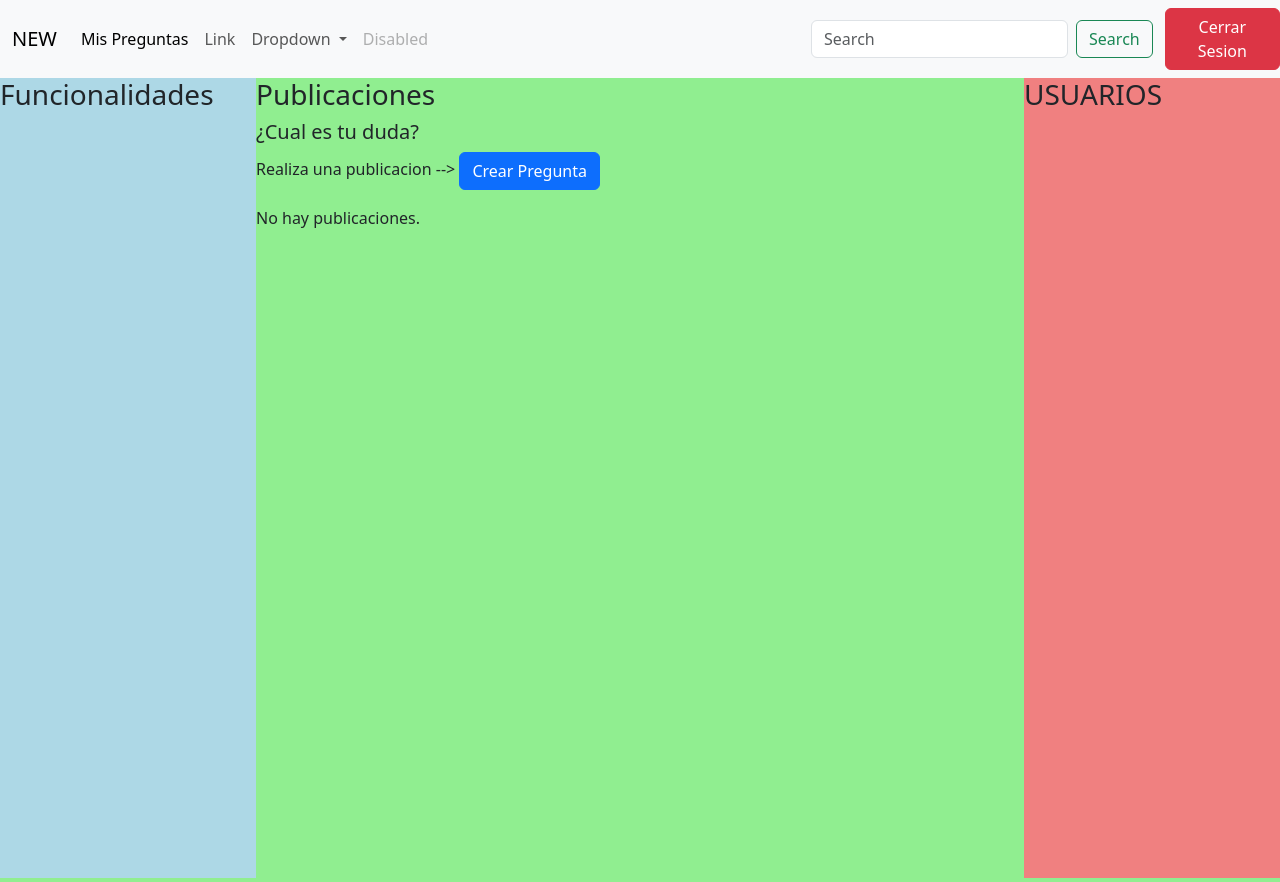
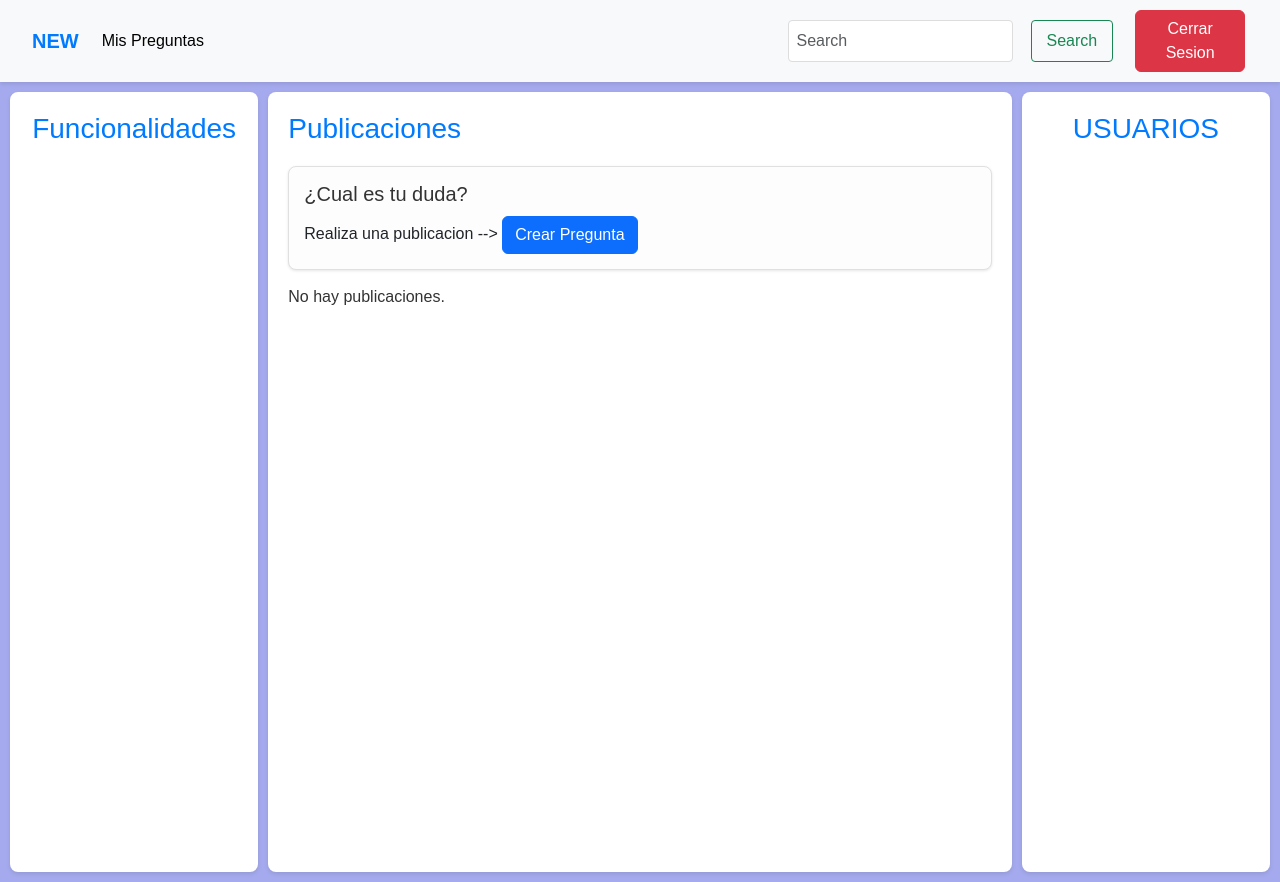
Before and after one commit to JuanjGomez/A02_FORO_GomezJuan_GonzalesAlejandro, a PHP site: page / in a window 1280 px wide. Run offline with PHP 8.4, Linux system fonts and the light colour scheme; the visitor is signed in with stand-in values (Sample User, id 1); data that the repository does not hold is empty; some libraries are stand-ins or nearby versions.

Commit message:
css y arreglos

```diff
--- a/index.php
+++ b/index.php
@@ -48,29 +48,11 @@
             </button>
             <div class="collapse navbar-collapse" id="navbarSupportedContent">
                 <ul class="navbar-nav me-auto mb-2 mb-lg-0">
-                    <li class="nav-item">
-                        <?php echo !isset($_SESSION['id']) ? "<form method='POST' action='./view/login.php'>
-                                                <button type='submit' class='btn btn-primary'>Login</button>
-                                            </form>" : ""; ?>
-                        <a class="nav-link active" aria-current="page" href="./view/miPregunta.php">Mis Preguntas</a>
-                    </li>
-                    <li class="nav-item">
-                        <a class="nav-link" href="formPregunta.php">Link</a>
-                    </li>
-                    <li class="nav-item dropdown">
-                        <a class="nav-link dropdown-toggle" href="#" role="button" data-bs-toggle="dropdown" aria-expanded="false">
-                            Dropdown
-                        </a>
-                        <ul class="dropdown-menu">
-                            <li><a class="dropdown-item" href="#">Action</a></li>
-                            <li><a class="dropdown-item" href="#">Another action</a></li>
-                            <li><hr class="dropdown-divider"></li>
-                            <li><a class="dropdown-item" href="#">Something else here</a></li>
-                        </ul>
-                    </li>
-                    <li class="nav-item">
-                        <a class="nav-link disabled" aria-disabled="true">Disabled</a>
-                    </li>
+                    <?php
+                    echo isset($_SESSION['id']) ? "<li class='nav-item'>
+                                                    <a class='nav-link active' aria-current='page' href='./view/miPregunta.php'>Mis Preguntas</a>
+                                                </li>" : "";
+                    ?>
                 </ul>
                 <?php
                     echo isset($_GET['query']) ? "<a href='index.php' class='dropdown-item'>Borrar Filtros</a>" : "";
@@ -98,7 +80,7 @@
             <h3>Publicaciones</h3>
             <?php
                 if(isset($_SESSION['id'])){
-                    echo "<div>
+                    echo "<div class='card'>
                         <h5>¿Cual es tu duda?</h5>
                         <p>Realiza una publicacion --> <a href='./view/formPregunta.php'><button class='btn btn-primary'>Crear Pregunta</button></a></p>
                     </div>";
--- a/styles/inicio.css
+++ b/styles/inicio.css
@@ -1,20 +1,131 @@
-#principal{
+/* General Reset */
+body, h1, h3, h5, p, a {
+    margin: 0;
+    padding: 0;
+    font-family: Arial, sans-serif;
+    box-sizing: border-box;
+}
+
+body {
+    background-color: #a5aaee;
+    color: #333;
+    font-size: 16px;
+    line-height: 1.5;
+}
+
+/* Navbar */
+nav.navbar {
+    background-color: #ffffff;
+    box-shadow: 0 2px 4px rgba(0, 0, 0, 0.1);
+    padding: 10px 20px;
+}
+
+nav.navbar .navbar-brand {
+    color: #007bff;
+    font-weight: bold;
+}
+
+nav.navbar a {
+    color: #007bff;
+    text-decoration: none;
+    margin-right: 15px;
+}
+
+nav.navbar a:hover {
+    text-decoration: underline;
+}
+
+nav.navbar button {
+    margin-left: 10px;
+}
+
+/* Main Sections */
+#principal {
     display: flex;
     width: 100%;
-    height: 100vh;
+    min-height: 100vh;
+    gap: 10px;
+    padding: 10px;
 }
 
-#left{
+/* Left Section */
+#left {
     width: 20%;
-    background-color: lightblue;
+    background-color: #ffffff;
+    border-radius: 8px;
+    box-shadow: 0 2px 4px rgba(0, 0, 0, 0.1);
+    padding: 20px;
+    text-align: center;
 }
 
-#center{
-    width: 60%;
-    background-color: lightgreen;
+#left h3 {
+    color: #007bff;
+    margin-bottom: 15px;
 }
 
-#right{
+/* Center Section */
+#center {
+    width: 60%;
+    background-color: #ffffff;
+    border-radius: 8px;
+    box-shadow: 0 2px 4px rgba(0, 0, 0, 0.1);
+    padding: 20px;
+}
+
+#center h3 {
+    color: #007bff;
+    margin-bottom: 20px;
+}
+
+#center .card {
+    background-color: #fdfdfd;
+    border: 1px solid #e0e0e0;
+    border-radius: 8px;
+    padding: 15px;
+    margin-bottom: 15px;
+    box-shadow: 0 1px 3px rgba(0, 0, 0, 0.1);
+}
+
+#center .card h5 {
+    color: #333;
+    margin-bottom: 10px;
+}
+
+/* Right Section */
+#right {
     width: 20%;
-    background-color: lightcoral;
+    background-color: #ffffff;
+    border-radius: 8px;
+    box-shadow: 0 2px 4px rgba(0, 0, 0, 0.1);
+    padding: 20px;
+    text-align: center;
 }
+
+#right h3 {
+    color: #007bff;
+    margin-bottom: 15px;
+}
+
+/* Forms */
+form input[type="search"] {
+    border: 1px solid #ddd;
+    border-radius: 4px;
+    padding: 8px;
+    width: 80%;
+}
+
+form button[type="submit"] {
+    border-radius: 4px;
+    padding: 8px 15px;
+    cursor: pointer;
+}
+
+/* Footer (optional if needed) */
+footer {
+    background-color: #f1f1f1;
+    color: #666;
+    text-align: center;
+    padding: 10px;
+    margin-top: 20px;
+    border-top: 1px solid #ddd;
+}
--- a/view/formRegistro.php
+++ b/view/formRegistro.php
@@ -11,12 +11,14 @@
 <head>
     <meta charset="UTF-8">
     <meta name="viewport" content="width=device-width, initial-scale=1.0">
+    <link rel="stylesheet" href="https://cdn.jsdelivr.net/npm/sweetalert2@11.14.5/dist/sweetalert2.min.css" integrity="sha256-qWVM38RAVYHA4W8TAlDdszO1hRaAq0ME7y2e9aab354=" crossorigin="anonymous">
+    <link href="https://cdn.jsdelivr.net/npm/bootstrap@5.3.3/dist/css/bootstrap.min.css" rel="stylesheet" integrity="sha384-QWTKZyjpPEjISv5WaRU9OFeRpok6YctnYmDr5pNlyT2bRjXh0JMhjY6hW+ALEwIH" crossorigin="anonymous">
     <link rel="stylesheet" href="../styles/form.css">
     <title>Registrarse</title>
 </head>
 <body>
     <header>
-        <a href="../index.php">INICIO</a><a href="login.php">LOGIN UP</a>
+        <a href="../index.php"><button class="btn btn-warning">INICIO</button></a><a href="login.php"><button class="btn btn-success">LOGIN UP</button></a>
     </header>
     <h1>REGISTRARSE</h1>
     <div>
@@ -76,6 +78,8 @@
             <input type="submit" id="boton" value="Registrarse" disabled>
         </form>
     </div>
+    <script src="https://cdn.jsdelivr.net/npm/sweetalert2@11.14.5/dist/sweetalert2.all.min.js" integrity="sha256-1m4qVbsdcSU19tulVTbeQReg0BjZiW6yGffnlr/NJu4=" crossorigin="anonymous"></script>
+    <script src="https://cdn.jsdelivr.net/npm/bootstrap@5.3.3/dist/js/bootstrap.bundle.min.js" integrity="sha384-YvpcrYf0tY3lHB60NNkmXc5s9fDVZLESaAA55NDzOxhy9GkcIdslK1eN7N6jIeHz" crossorigin="anonymous"></script>
     <script src="../validations/js/verifRegister.js"></script>
 </body>
 </html>
--- a/view/verPregunta.php
+++ b/view/verPregunta.php
@@ -30,7 +30,7 @@
     }
     try{
         // Consulta para ver las respuestas
-        $sqlRespuesta = "SELECT * FROM tbl_respuestas r INNER JOIN tbl_usuarios u ON r.id_usu = u.id_usu WHERE id_preg = :id";
+        $sqlRespuesta = "SELECT * FROM tbl_respuestas r INNER JOIN tbl_usuarios u ON r.id_usu = u.id_usu WHERE id_preg = :id ORDER BY r.fecha_resp_usu DESC";
         $stmtRespuestas = $conn->prepare($sqlRespuesta);
         $stmtRespuestas->bindParam(':id', $idPregunta);
         $stmtRespuestas->execute();
```
Also changed, not shown: styles/form.css (+77 -20 lines).
